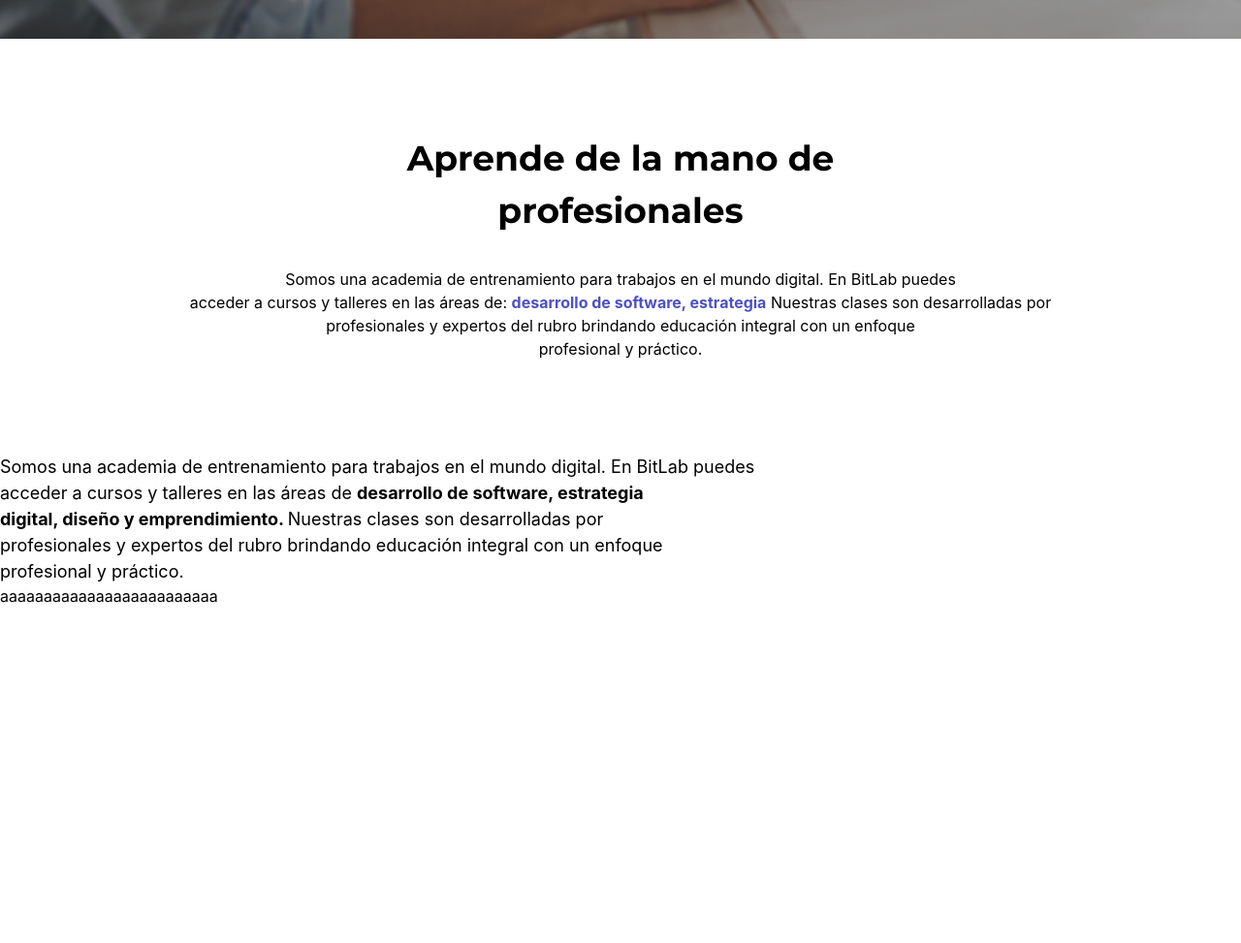
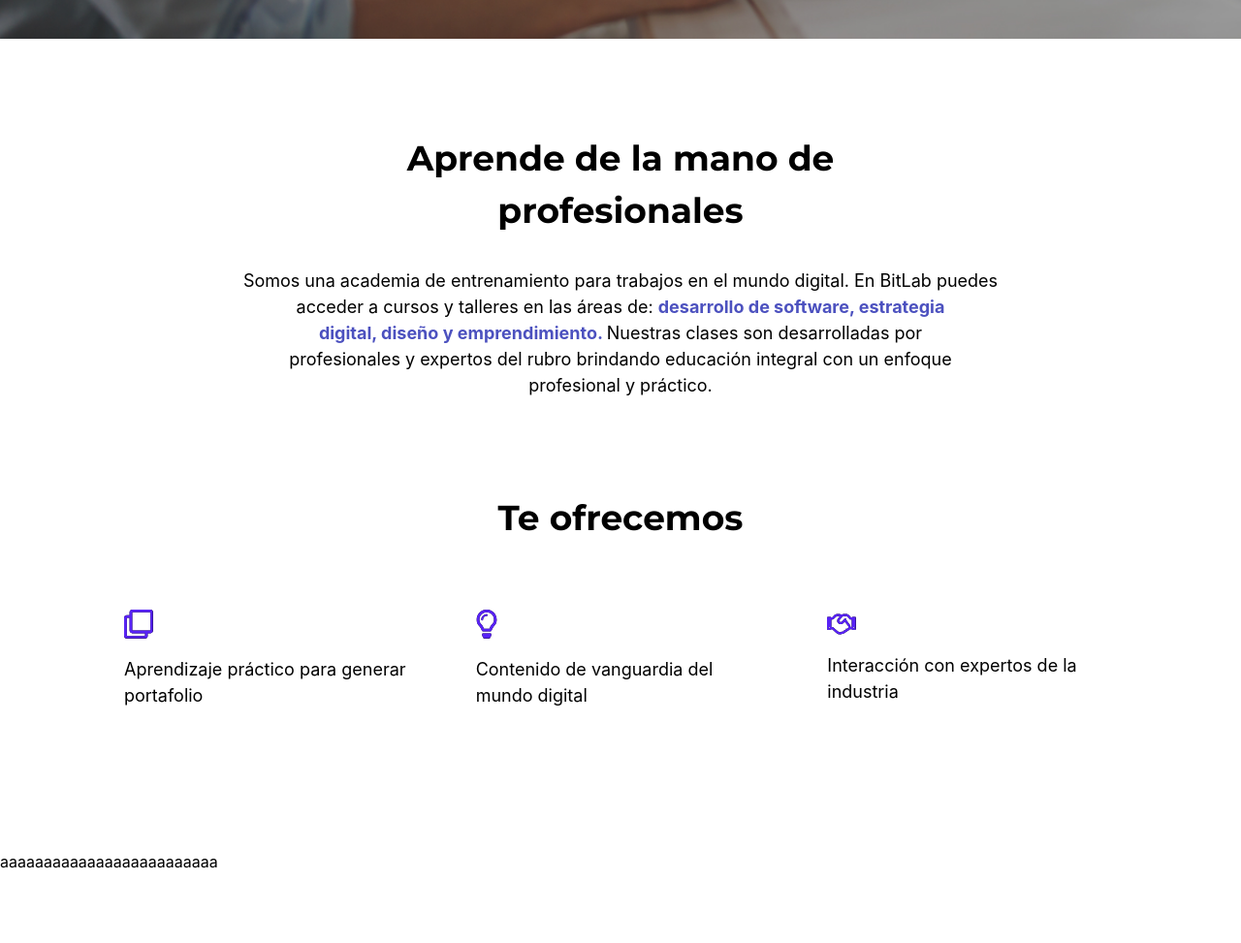
Before and after one commit to SDL2/Tarea-1, a website: page index.html in a window 1280 px wide. Shown: the part 760-1733 px from the top of the page at 97% size. Before the commit the page ends 1459 px from the top, so only its background shows below. Drawn offline with Linux system fonts and the light colour scheme.

Commit message:
en tarjetas

```diff
--- a/index.html
+++ b/index.html
@@ -21,7 +21,7 @@
     <div class="container">
         <div class="bg-cover h-screen w-screen" style="background-image: url(images/banner.jpg);">
 
-            <div class="xl mx-auto px-24 pt-8">
+            <div class="xl mx-auto px-24 pt-8"> <!-- BOXING ESTE CNTENIDO-->
                 <nav class="flex justify-between text-white text-sm font-bold">
 
                     <a href="/" class="">
@@ -59,36 +59,81 @@
     </div> <!-- END MAIN CONTAINER -->
 
 
+    <div class="container my-24 xl mx-auto px-24">
 
-<!-- ESTE CONTAINER NO ESTA BOXED COMO EL ANTERIOR!!! -->
+        <div class="text-center">
+            <h2 class="font-bold text-4xl">Aprende de la mano de <br>profesionales</h2>
+
+            <p class="mt-8 text-lg">
+            Somos una academia de entrenamiento para trabajos en el mundo digital. En BitLab puedes<br>
+            acceder a cursos y talleres en las áreas de:
+            <span class="font-bold text-indigo-700">
+                desarrollo de software, estrategia<br>
+                digital, diseño y emprendimiento.
+            </span>
+                Nuestras clases son desarrolladas por <br>
+                profesionales y expertos del rubro brindando educación integral con un enfoque<br>
+                profesional y práctico.
+            </p>
+        </div>
+
+        <div class="mt-24">
+            <div>
+                <h3 class="font-bold text-4xl text-center">Te ofrecemos</h3>
+            </div>
+
+            <div id="contenedorFlexTarjetas" class="flex flex-wrap items-center">
+<!-- wfull para cel, con pantalla md la tarje tomara 50%, lg 33%-->
+                <div  id="capaResponsive"class="w-full md:w-1/2 lg:w-1/3">
+                    <div id="bordesAnimaciones" class="hover:shadow-lg ">
+                        <div id="contenido" class="py-8 mx-8">
+                            <img src="images/i-learn.svg" alt="">
+                            <p class="text-lg">Aprendizaje práctico para generar portafolio</p>
+                        </div>
+                    </div>
+                </div>
+
+                <div  id="capaResponsive"class="w-full md:w-1/2 lg:w-1/3">
+                    <div id="bordesAnimaciones" class="hover:shadow-lg ">
+                        <div id="contenido" class="py-8 mx-8">
+                            <img src="images/i-content.svg" alt="">
+                            <p class="text-lg">Contenido de vanguardia del mundo digital</p>
+                        </div>
+                    </div>
+                </div>
+
+                <div  id="capaResponsive"class="w-full md:w-1/2 lg:w-1/3">
+                    <div id="bordesAnimaciones" class="hover:shadow-lg ">
+                        <div id="contenido" class="py-8 mx-8">
+                            <img src="images/i-interaction.svg" alt="">
+                            <p class="text-lg">Interacción con expertos de la industria</p>
+                        </div>
+                    </div>
+                </div>
+
+                <div class="t"></div>
+                <div class="t"></div>
+                <div class="t"></div>
+                <div class="t"></div>
+                <div class="t"></div>
+                <div class="t"></div>
+                <div class="t"></div>
+                <div class="t"></div>
+                <div class="t"></div>
+
+            </div>
+
+        </div>
 
 
-    <div class="container my-24">
-         <div class="text-center">
-             <h2 class="text-bold fmontserrat text-4xl">Aprende de la mano de <br>profesionales</h2>
 
-             <p class="mt-8">Somos una academia de entrenamiento para trabajos en el mundo digital. En
-                    BitLab puedes <br> acceder a cursos y talleres en las áreas de:
-                    <span class="font-bold text-indigo-700">desarrollo de software, estrategia</span>
-                    Nuestras clases son desarrolladas por <br> profesionales y expertos del rubro brindando educación integral con un enfoque
-                    <br>profesional y práctico.
-            </p>
-         </div>
+
+
     </div>  <!-- END MAIN CONTAINER 2 -->
 
-    <p class="text-lg">
-            Somos una academia de entrenamiento para trabajos en el mundo digital. En
-            BitLab puedes
-            <br>acceder a cursos y talleres en las áreas de
-            <span class="text-purple font-bold">
-              desarrollo de software, estrategia
-              <br>digital, diseño y emprendimiento.
-            </span>
-            Nuestras clases son desarrolladas por
-            <br>profesionales y expertos del rubro brindando educación integral
-            con un enfoque
-            <br>profesional y práctico.
-          </p>
+
+
+
 
 
 
--- a/main-custom.css
+++ b/main-custom.css
@@ -12,14 +12,31 @@
 }
 
 h2{
+    font-family: 'Montserrat', sans-serif !important;
     display: block;
-
     margin-block-start: 0.83em;
     margin-block-end: 0.83em;
     margin-inline-start: 0px;
     margin-inline-end: 0px;
-    font-weight: bold;
 }
+h3 {
+    font-family: 'Montserrat', sans-serif !important;
+    display: block;
+    margin-block-start: 1em;
+    margin-block-end: 1em;
+    margin-inline-start: 0px;
+    margin-inline-end: 0px;
+}
+
+p {
+    display: block;
+    margin-block-start: 1em;
+    margin-block-end: 1em;
+    margin-inline-start: 0px;
+    margin-inline-end: 0px;
+}
+
+
 
 body{
 
```
Also changed, not shown: pruebas.html (+34 -14 lines), images/i-content.svg (added), images/i-interaction.svg (added), images/i-learn.svg (added).
